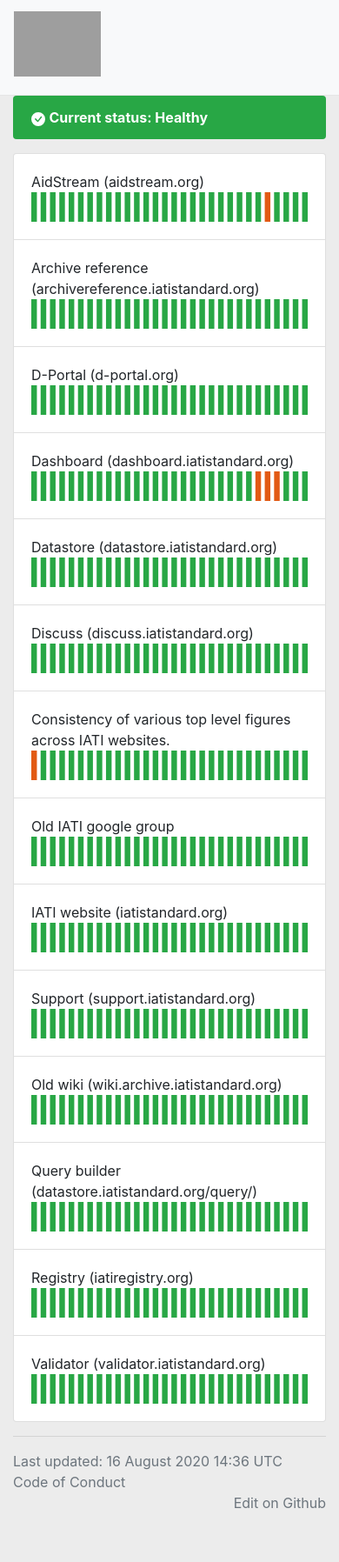
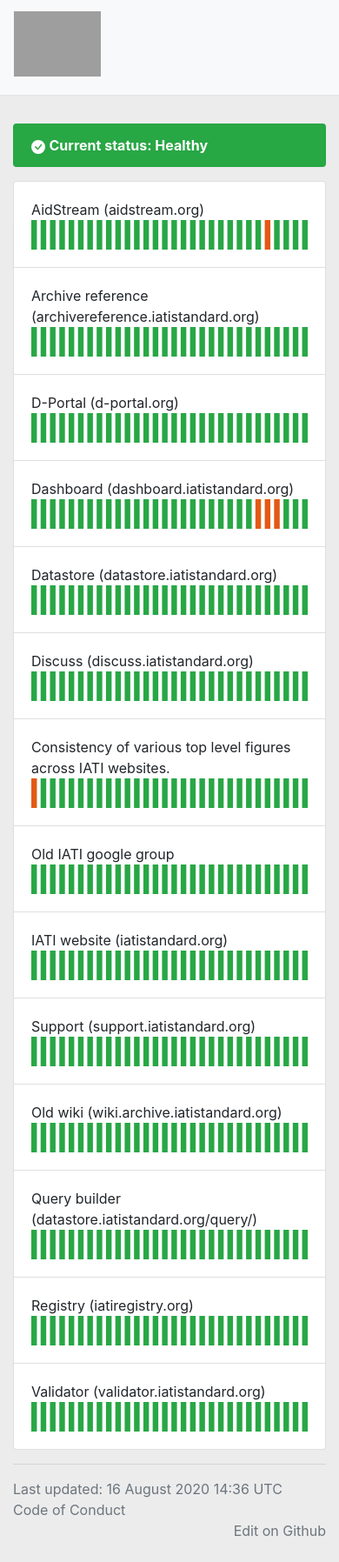
Before and after one commit to matmaxgeds/iati-status, a Jekyll site: the page built from index.html, in a window 390 px wide. Shown: the whole page at 87% size. Built offline with Jekyll 4.4.1, drawn with Linux system fonts in a browser that asks for light colours; before the commit the page ends 1764 px from its top, so only the background shows below that.

Commit message:
Add margin below nav on mobile, too

```diff
--- a/assets/css/codeforiati.scss
+++ b/assets/css/codeforiati.scss
@@ -39,6 +39,7 @@
 
 /* Everything but the jumbotron gets side spacing for mobile first views */
 .header {
+  margin-bottom: 2rem;
   padding-right: 1rem;
   padding-left: 1rem;
   padding-bottom: 1rem;
@@ -55,7 +56,6 @@
   .header {
     padding-right: 0;
     padding-left: 0;
-    margin-bottom: 2rem;
   }
 }
 
```
